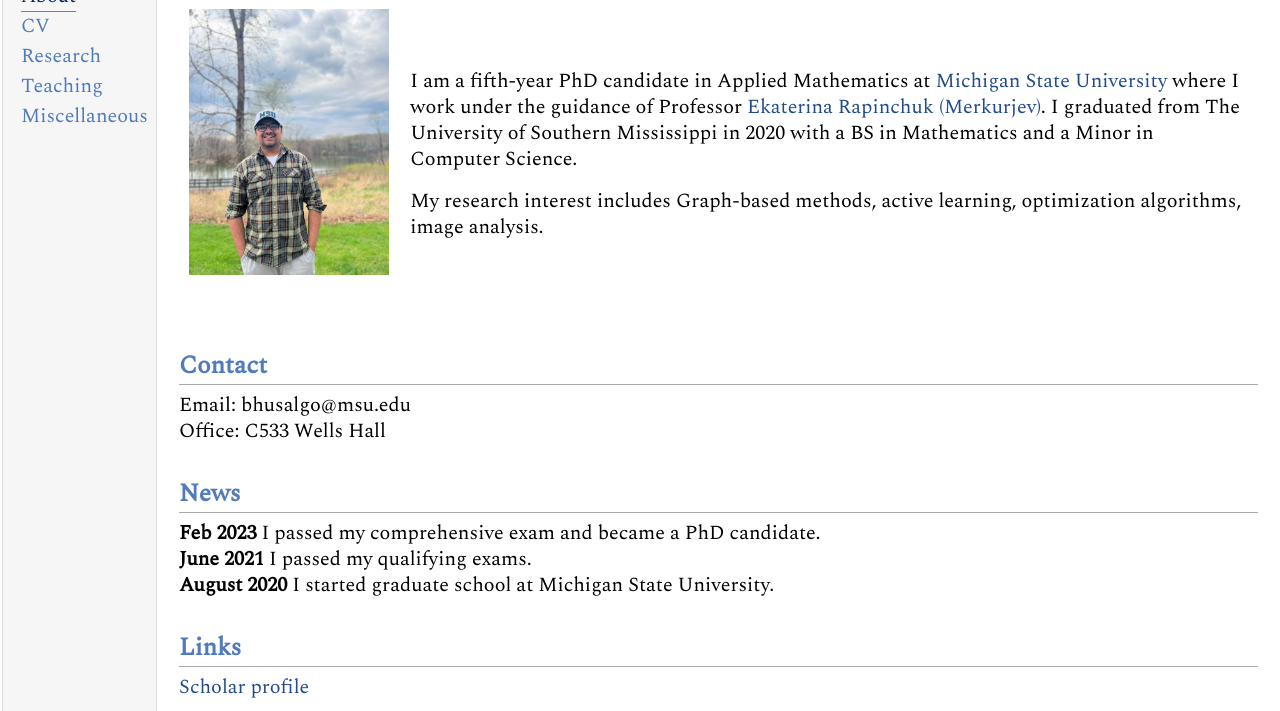
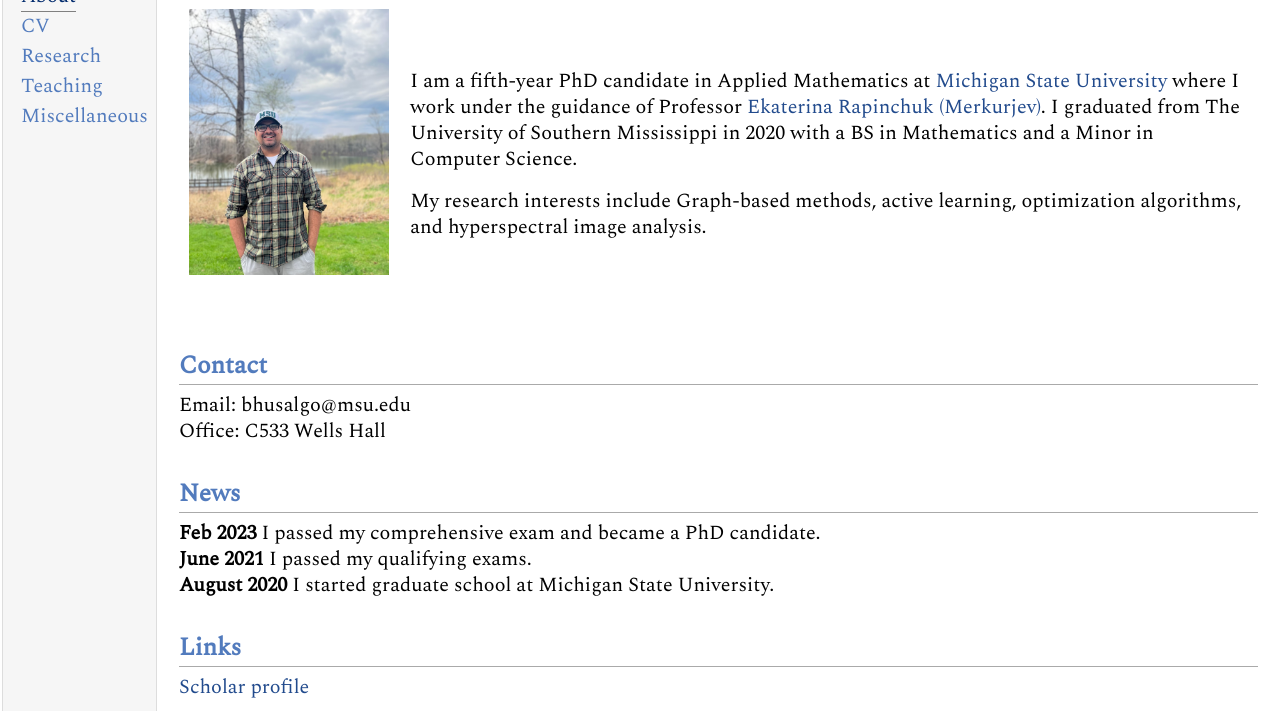
Before and after one commit to GokulBhusal/gokulbhusal.github.io, a plain HTML site: page index.html in a window 1280 px wide. Shown: the part 85-796 px from the top of the page. Drawn offline with nearby package versions, Linux system fonts and the light colour scheme; some packages are replaced by stand-ins of ours.

Commit message:
Update index.html

```diff
--- a/index.html
+++ b/index.html
@@ -38,7 +38,7 @@ MathJax.Hub.Config({
 <td align="left"><p>I am a fifth-year PhD candidate in Applied Mathematics at <a href="https://math.msu.edu/" target=&ldquo;blank&rdquo;>Michigan State University</a> where I work under the guidance of Professor <a href="https://users.math.msu.edu/users/merkurje/" target=&ldquo;blank&rdquo;>Ekaterina Rapinchuk (Merkurjev)</a>.
   I graduated from The University of Southern Mississippi in 2020 with a BS in Mathematics and a Minor in Computer Science.
 </p>
-<p> My research interest includes Graph-based methods, active learning, optimization algorithms, image analysis.
+<p> My research interests include Graph-based methods, active learning, optimization algorithms, and hyperspectral image analysis.
 </p>
 </td></tr></table>
 <h2>Contact</h2>
```
